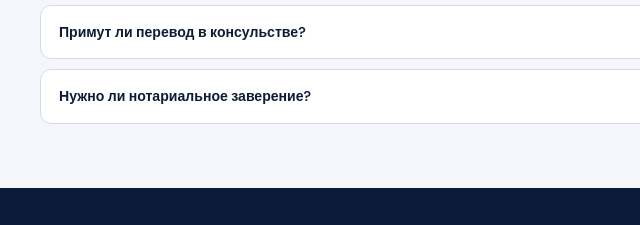
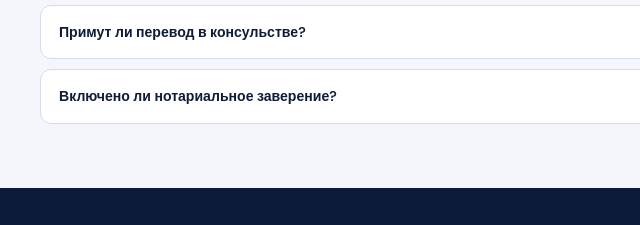
Before and after one commit to fortenboat-jpg/Translit, a website: page public/index.html in a window 1280 px wide. Shown: the part 2230-2455 px from the top of the page, 0-640 px from the left. Drawn offline with nearby package versions, Linux system fonts and the light colour scheme; a script that the page names is missing.

Commit message:
Update index.html

```diff
--- a/public/index.html
+++ b/public/index.html
@@ -574,7 +574,7 @@ footer{background:var(--navy);color:rgba(255,255,255,.5);padding:40px 28px;text-
       <div class="faqi"><div class="faqq" onclick="faqT(this)">Как быстро придёт перевод? <span class="faqarr">▼</span></div><div class="faqa">После оплаты PDF отправляется автоматически в течение 10 минут.</div></div>
       <div class="faqi"><div class="faqq" onclick="faqT(this)">Как происходит считывание документа? <span class="faqarr">▼</span></div><div class="faqa">После загрузки скана наша система автоматически распознаёт все поля документа и заполняет форму перевода. Данные обрабатываются на защищённом сервере.</div></div>
       <div class="faqi"><div class="faqq" onclick="faqT(this)">Примут ли перевод в консульстве? <span class="faqarr">▼</span></div><div class="faqa">Формат соответствует требованиям всех консульств РФ в США. Если откажут из-за формата — полный возврат.</div></div>
-      <div class="faqi"><div class="faqq" onclick="faqT(this)">Нужно ли нотариальное заверение? <span class="faqarr">▼</span></div><div class="faqa">PDF включает сертификацию переводчика. При необходимости нотариальное заверение можно сделать у нотариуса в США.</div></div>
+      <div class="faqi"><div class="faqq" onclick="faqT(this)">Включено ли нотариальное заверение? <span class="faqarr">▼</span></div><div class="faqa">Да, нотариальное заверение уже включено в комплект документов. Вы получите удостоверение перевода с подписью сертифицированного переводчика и нотариальным заверением подписи — всё готово для подачи в Консульство РФ.</div></div>
     </div>
   </div>
 </section>
```
